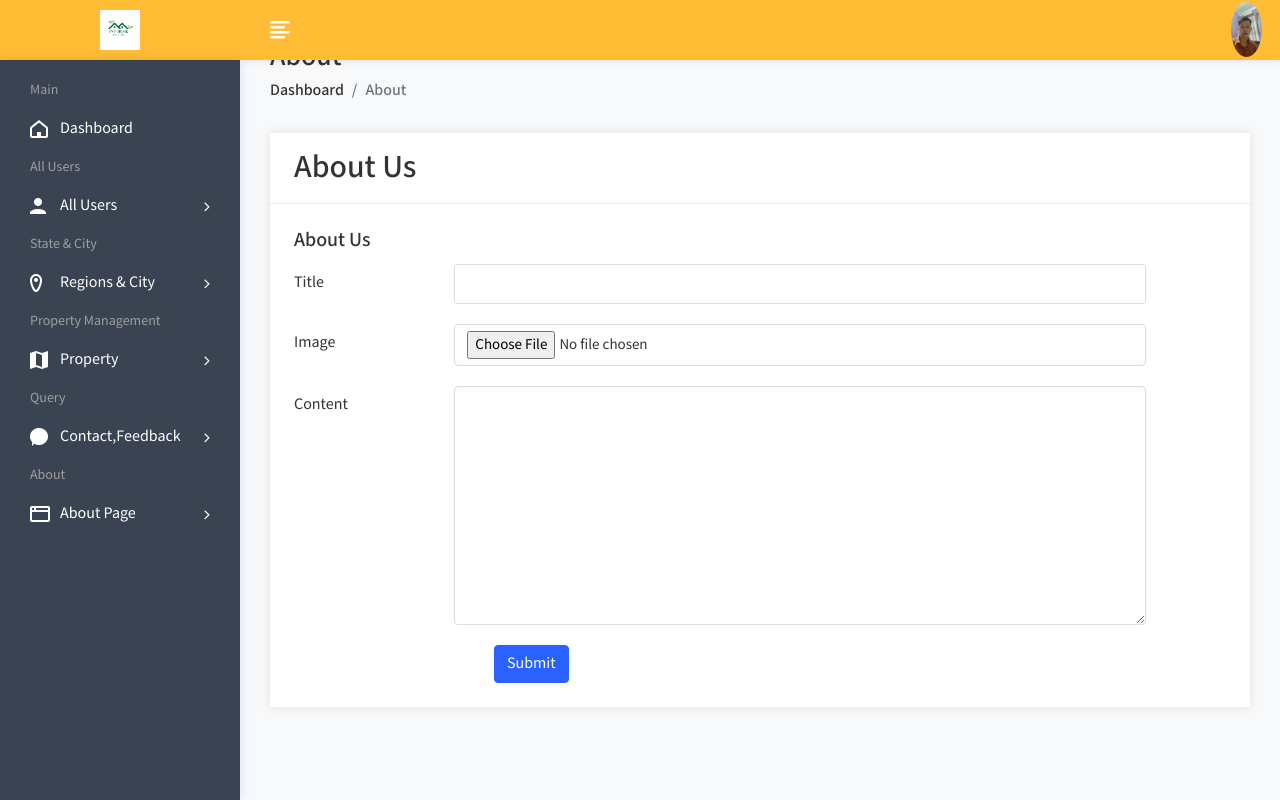
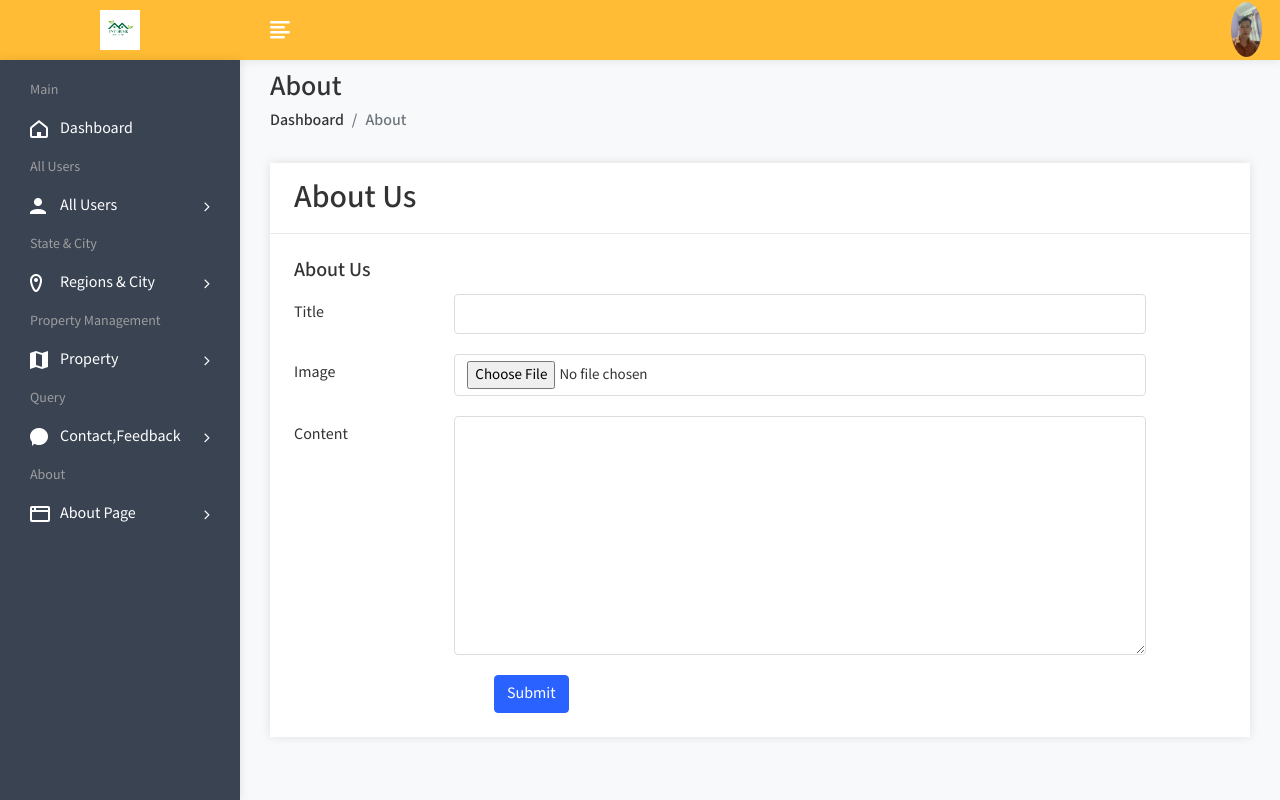
Before and after one commit to phattruonG19207/FinalProject, a PHP site: page /RealEstate-PHP/admin/aboutadd.php in a window 1280 px wide. Run offline with PHP 8.4, Linux system fonts and the light colour scheme; a user stored in the database is signed in; data that the repository does not hold is empty; some libraries are stand-ins or nearby versions; some web fonts are replaced.

Commit message:
Update style.css

```diff
--- a/PVT_HOME REAL ESTATE/RealEstate-PHP/admin/assets/css/style.css
+++ b/PVT_HOME REAL ESTATE/RealEstate-PHP/admin/assets/css/style.css
@@ -1877,7 +1877,7 @@ html.menu-opened body {
 }
 .page-wrapper {
   margin-left: 240px;
-  padding-top: 10px;
+  padding-top: 40px;
   position: relative;
   transition: all 0.4s ease;
 }
```
